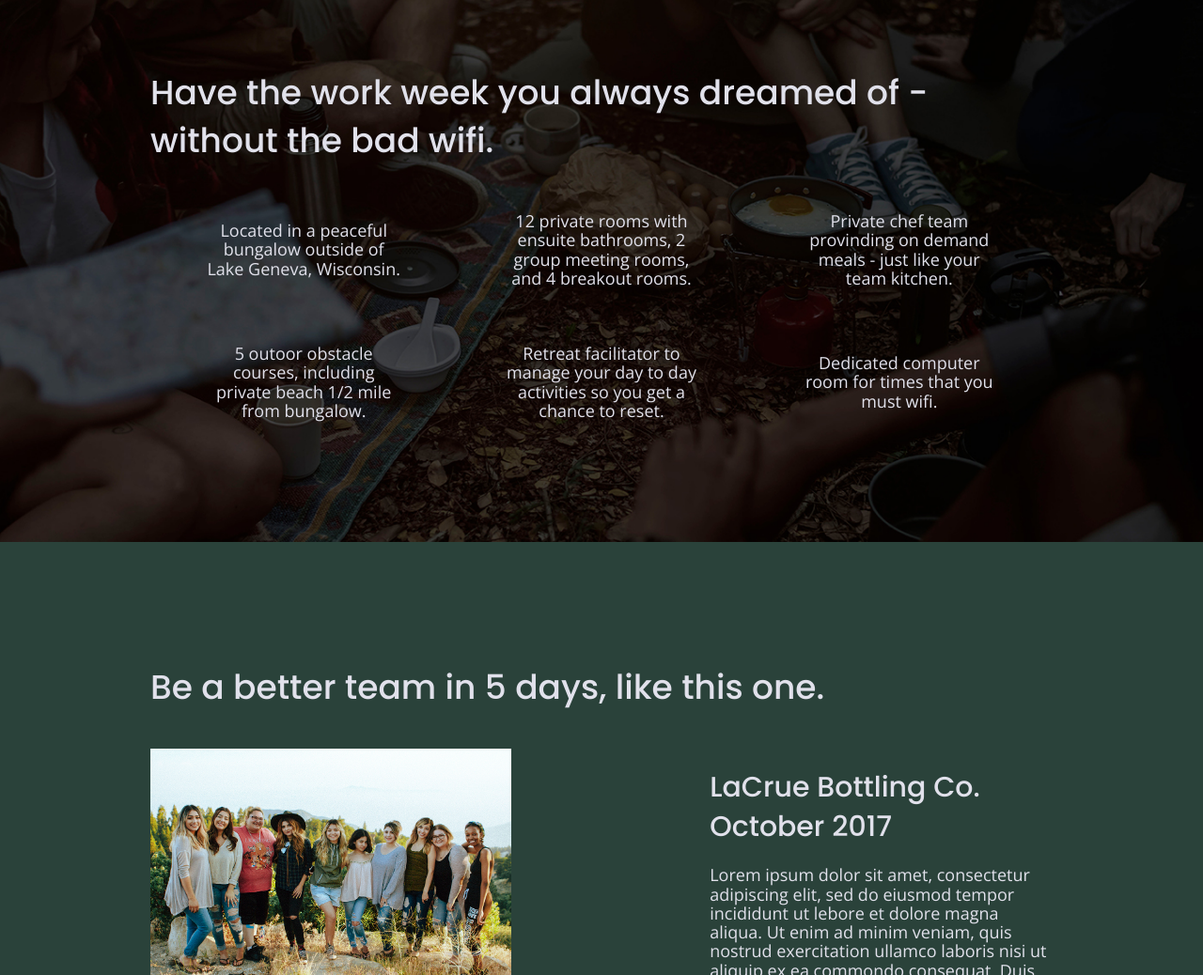
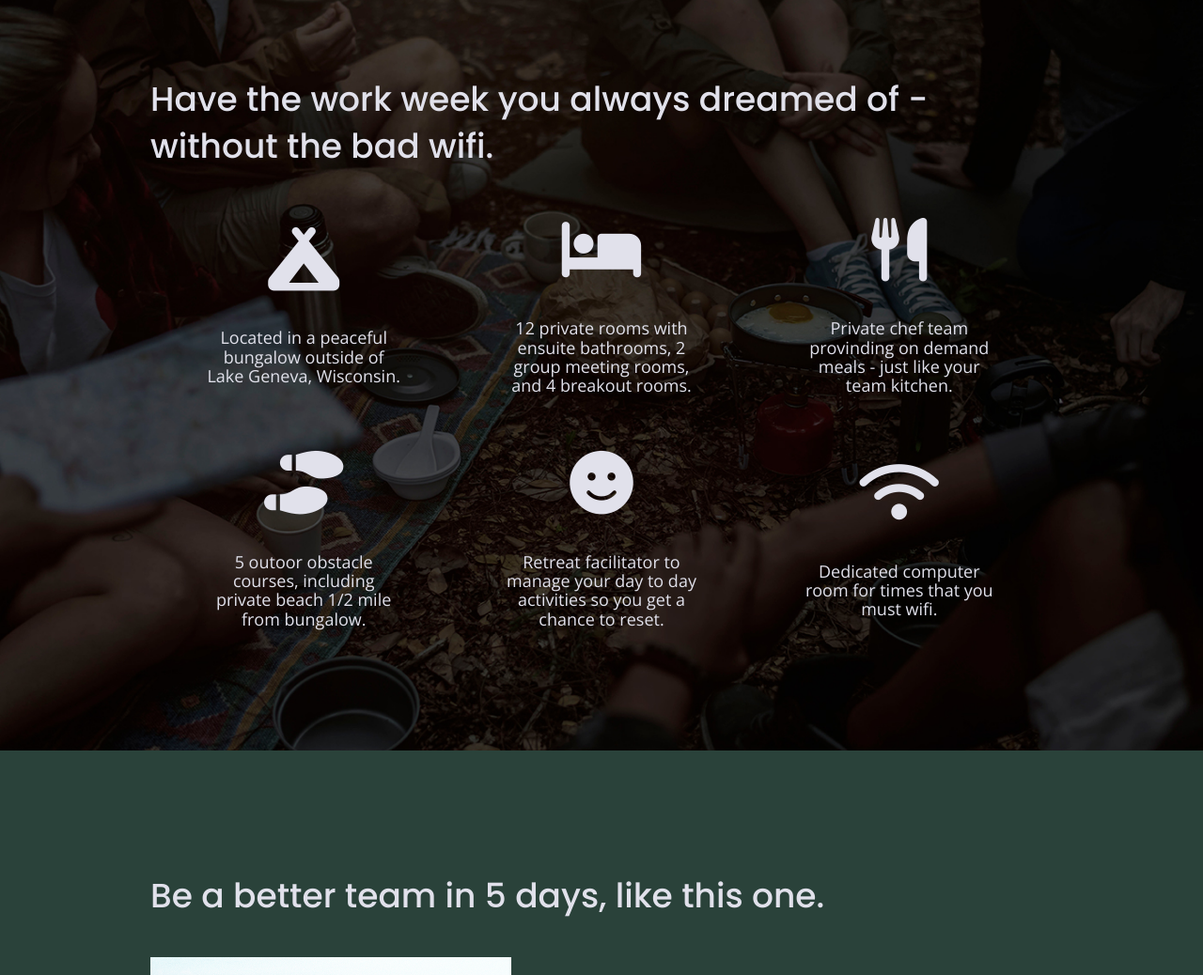
Before and after one commit to Paul-kav/unplugged-retreat, a website: page index.html in a window 1280 px wide. Shown: the part 1071-2109 px from the top of the page at 94% size. Drawn offline with nearby package versions, Linux system fonts and the light colour scheme; files whose address does not match are found by name.

Commit message:
Added icons

```diff
--- a/css/main.css
+++ b/css/main.css
@@ -197,7 +197,7 @@ textarea {
 
   header nav {
     width: 60%;
-    font-size:
+    font-size: 1.125em;
     font-weight: 700;
     text-transform: uppercase;
     display: flex;
@@ -333,6 +333,11 @@ textarea {
 
   .features h2 {
     margin-bottom: 60px;
+   }
+
+   .features i {
+     font-size: 3.75em;
+     margin-bottom: 40px;
    }
 
    /* Reviews */
--- a/index.html
+++ b/index.html
@@ -18,6 +18,7 @@
 
   <link rel="stylesheet" href="css/normalize.css">
   <link rel="stylesheet" href="css/main.css">
+  <script src="https://kit.fontawesome.com/66ab98c261.js" crossorigin="anonymous"></script>
 
   <!-- Google Fonts -->
   <link href="https://fonts.googleapis.com/css?family=Open+Sans:400,700|Poppins:500,700" rel="stylesheet">
@@ -68,31 +69,37 @@
         <div class="features-items">
           <article>
             <p class="fontawesome-icon">
+              <i class="fas fa-campground"></i>
             </p>
             <p class="features-item-description">Located in a peaceful bungalow outside of Lake Geneva, Wisconsin.</p>
           </article>
           <article>
             <p class="fontawesome-icon">
+              <i class="fas fa-bed"></i>
             </p>
             <p class="features-item-description">12 private rooms with ensuite bathrooms, 2 group meeting rooms, and 4 breakout rooms.</p>
           </article>
           <article>
             <p class="fontawesome-icon">
+              <i class="fas fa-utensils"></i>
             </p>
             <p class="features-item-description">Private chef team provinding on demand meals - just like your team kitchen.</p>
           </article>
           <article>
             <p class="fontawesome-icon">
+              <i class="fas fa-shoe-prints"></i>
             </p>
             <p class="features-item-description">5 outoor obstacle courses, including private beach 1/2 mile from bungalow.</p>
           </article>
           <article>
             <p class="fontawesome-icon">
+              <i class="fas fa-smile"></i>
             </p>
             <p class="features-item-description">Retreat facilitator to manage your day to day activities so you get a chance to reset.</p>
           </article>
           <article>
             <p class="fontawesome-icon">
+              <i class="fas fa-wifi"></i>
             </p>
             <p class="features-item-description">Dedicated computer room for times that you must wifi.</p>
           </article>
```
Also changed, not shown: about/index.html (+1 -0 lines), faq/index.html (+1 -0 lines), 6 other files.
